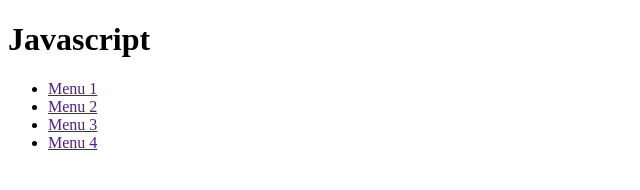
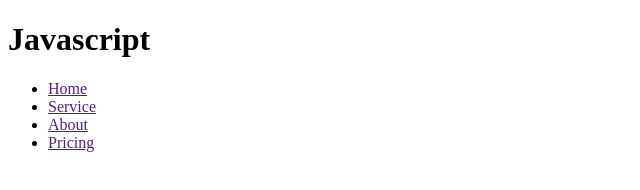
Before and after one commit to Azharrf/Exercise, a plain HTML site: page javascript/index.html in a window 1280 px wide. Shown: the full height of the page, 0-640 px from the left. Drawn offline with Linux system fonts and the light colour scheme.

Commit message:
Merubah struktur

```diff
--- a/javascript/index.html
+++ b/javascript/index.html
@@ -17,10 +17,10 @@
 
             <nav class="nav-menu">
                 <ul>
-                    <li><a href="">Menu 1</a></li>
-                    <li><a href="">Menu 2</a></li>
-                    <li><a href="">Menu 3</a></li>
-                    <li><a href="">Menu 4</a></li>
+                    <li><a href="">Home</a></li>
+                    <li><a href="">Service</a></li>
+                    <li><a href="">About</a></li>
+                    <li><a href="">Pricing</a></li>
                 </ul>
             </nav>
 
```
Also changed, not shown: Tasklist/Index.html (+18 -3 lines).
